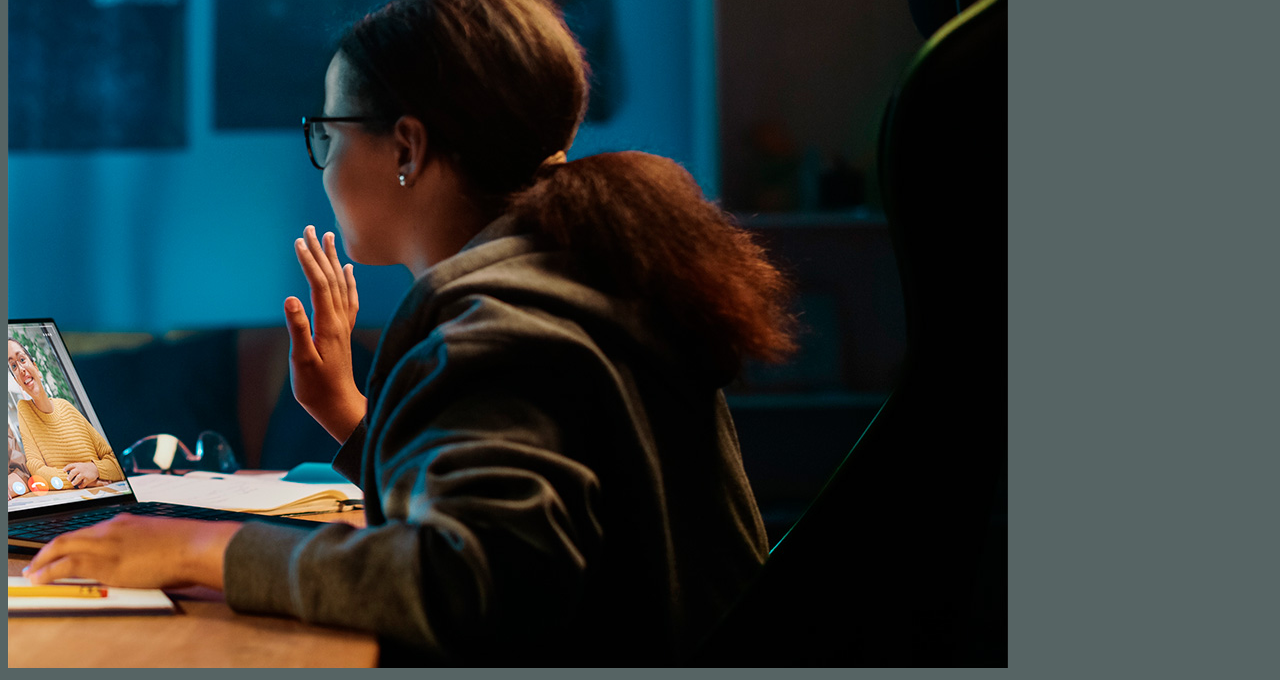
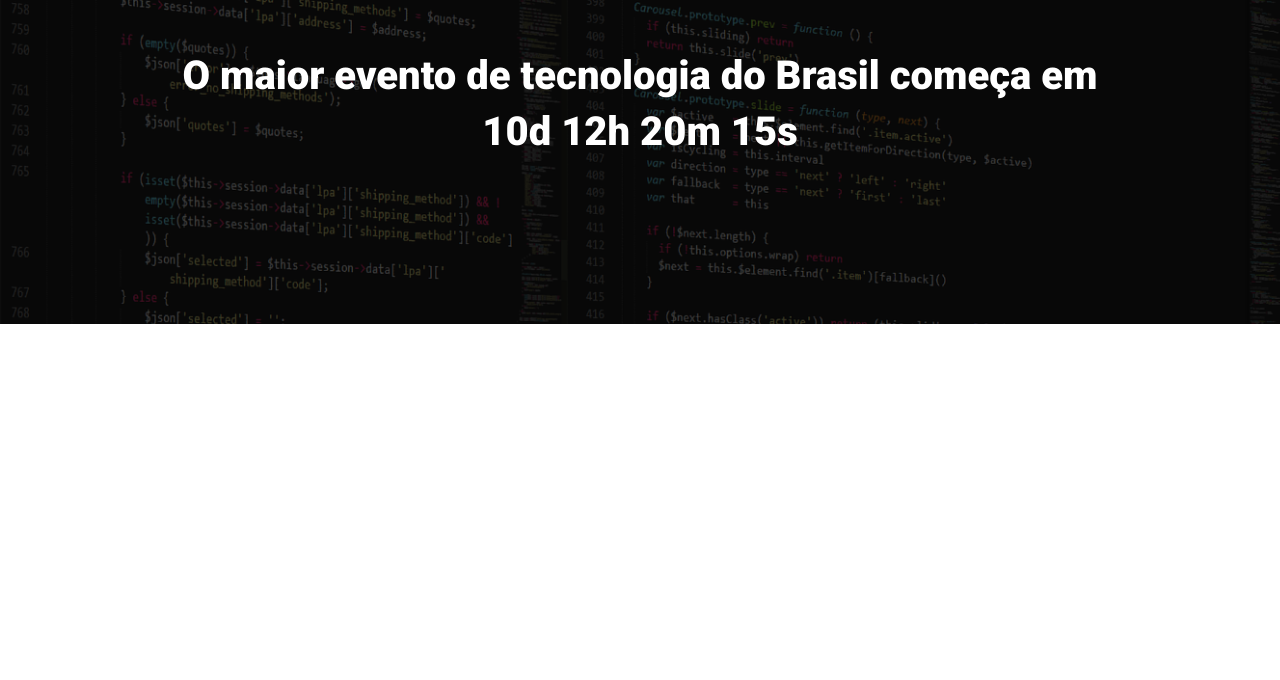
Before and after one commit to jonathandcosta/projeto_evento_percel, a website built with Parcel: page src/index.html in a window 1280 px wide. Shown: the part 160-840 px from the top of the page. After the commit the page ends 800 px from the top, so only its background shows below. Built offline with nearby package versions, Linux system fonts and the light colour scheme.

Commit message:
adicionando o hero do projeto

```diff
--- a/src/index.html
+++ b/src/index.html
@@ -1,20 +1,32 @@
 <!DOCTYPE html>
-<html lang="en">
+<html lang="pt-br">
 
 <head>
   <meta charset="UTF-8">
   <meta http-equiv="X-UA-Compatible" content="IE=edge">
   <meta name="viewport" content="width=device-width, initial-scale=1.0">
+  <link rel="preconnect" href="https://fonts.googleapis.com">
+  <link rel="preconnect" href="https://fonts.gstatic.com" crossorigin>
+  <link href="https://fonts.googleapis.com/css2?family=Roboto:wght@400;700;900&display=swap" rel="stylesheet">
   <link rel="stylesheet" href="./styles/main.scss">
-  <title>Evento</title>
+  <title>Ebac Tech</title>
 </head>
 
 <body>
-  <h1>Olá Mundo!</h1>
-  <img src="./images/backend.png" alt="">
+  <header class="hero">
+    <div class="container">
+      <img class="hero__logo" src="./images/ebac_logo.svg" alt="logo da EBAC">
+      <p class="hero__text">
+        O maior evento de tecnologia do Brasil começa em 10d 12h 20m 15s</p>
+    </div>
+  </header>
+
+
+
+
+
 
   <script src="./scripts/main.js"></script>
-
 </body>
 
 </html>
--- /dev/null
+++ b/src/styles/_hero.scss
@@ -0,0 +1,52 @@
+.hero {
+  padding-top: 64px;
+  padding-bottom: 100px;
+  background-image: url(../images/fundo.png);
+  background-repeat: no-repeat;
+  background-size: cover;
+  position: relative;
+
+  .container {
+    position: relative;
+  }
+
+  &::before {
+    position: absolute;
+    top: 0;
+    left: 0;
+    width: 100%;
+    height: 100%;
+    background-color: #000;
+    content: "";
+    opacity: 0.7;
+  }
+
+  &__text {
+    margin-top: 64px;
+    margin-bottom: 64px;
+    font-size: 40px;
+    line-height: 56px;
+    font-weight: 900;
+    text-align: center;
+  }
+
+  &__logo {
+    margin: 0 auto;
+    height: 80px;
+    display: block;
+  }
+
+  @media (max-width: 640px) {
+    padding: 40px 0;
+
+    &__logo {
+      height: 40px;
+    }
+
+    &__text {
+      font-size: 22px;
+      line-height: 24px;
+      margin: 24px 0;
+    }
+  }
+}
--- a/src/styles/main.scss
+++ b/src/styles/main.scss
@@ -1,3 +1,23 @@
-body {
-  background-color: rgb(86, 100, 100);
+@use "hero";
+
+* {
+  margin: 0;
+  padding: 0;
+  box-sizing: border-box;
+  font-family: Roboto, sans-serif;
+  color: #fff;
 }
+
+.container {
+  max-width: 960px;
+  width: 100%;
+  margin: 0 auto;
+
+  @media (max-width: 640px) {
+    max-width: 80%;
+  }
+
+  @media (max-width: 1240px) {
+    max-width: 90%;
+  }
+}
```
